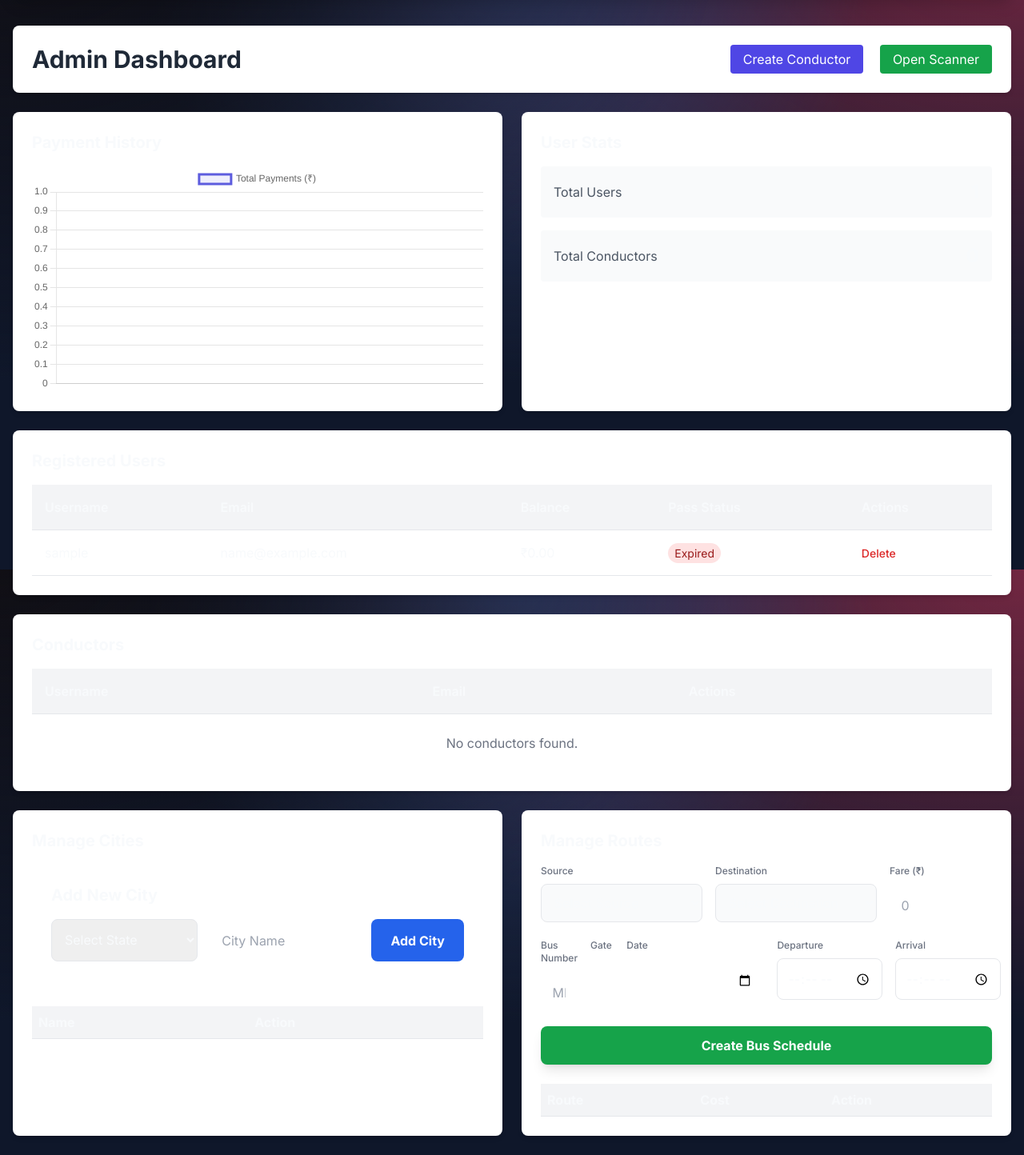
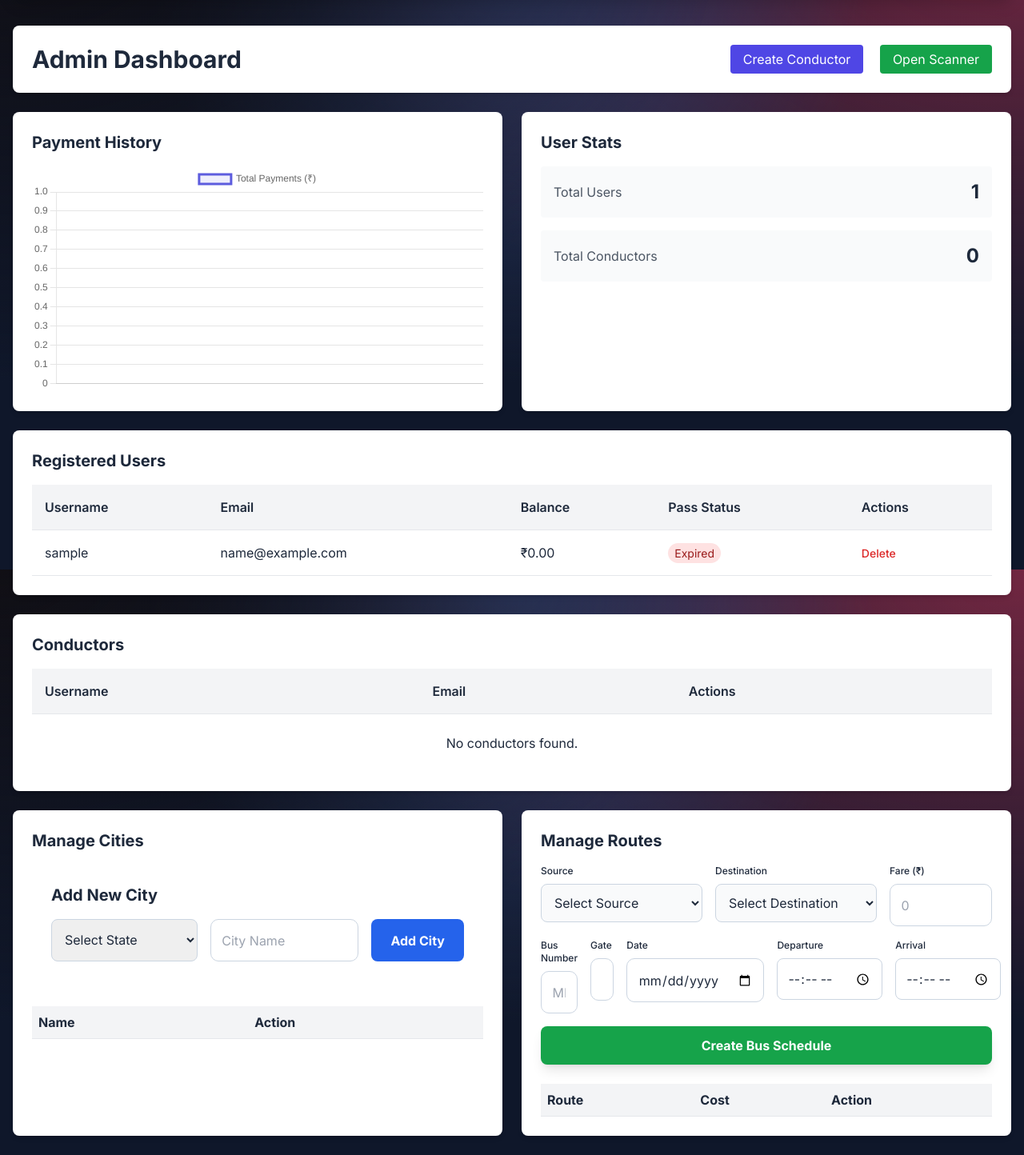
Before and after one commit to JiniyasSuthar-2001/The-Bus-Pass, a Django app: page /admin-dashboard/ in a window 1280 px wide. Shown: the part 88-1532 px from the top of the page at 80% size. Run offline with Django 5.2, Linux system fonts and the light colour scheme; the visitor is signed in with stand-in values (Sample User, id 1); data comes from the database, SQL or seed files in the repository; data that the repository does not hold is empty; some libraries are stand-ins or nearby versions.

Commit message:
UI refinements

```diff
--- a/core/templates/admin_dashboard.html
+++ b/core/templates/admin_dashboard.html
@@ -38,7 +38,7 @@
     <div class="bg-white p-6 rounded-lg shadow-md">
         <h2 class="text-xl font-bold mb-4">Registered Users</h2>
         <div class="overflow-x-auto">
-            <table class="w-full text-left border-collapse">
+            <table class="w-full text-left border-collapse text-gray-800">
                 <thead>
                     <tr class="bg-gray-100 border-b">
                         <th class="p-4 font-semibold">Username</th>
@@ -123,7 +123,7 @@
             <h3 class="text-xl font-bold mb-4">Add New City</h3>
             <form action="{% url 'add_city' %}" method="post" class="flex gap-4">
                 {% csrf_token %}
-                <select name="state" class="flex-1 p-3 border rounded-lg" required>
+                <select name="state" class="flex-1 p-3 border rounded-lg text-gray-900" required>
                     <option value="" disabled selected>Select State</option>
                     <option value="Maharashtra">Maharashtra</option>
                     <option value="Delhi">Delhi</option>
@@ -136,7 +136,8 @@
                     <option value="Punjab">Punjab</option>
                     <option value="Other">Other</option>
                 </select>
-                <input type="text" name="name" placeholder="City Name" class="flex-1 p-3 border rounded-lg" required>
+                <input type="text" name="name" placeholder="City Name"
+                    class="flex-1 p-3 border rounded-lg text-gray-900" required>
                 <button type="submit"
                     class="bg-blue-600 text-white font-bold py-3 px-6 rounded-lg hover:bg-blue-700">Add City</button>
             </form>
@@ -173,7 +174,7 @@
             {% csrf_token %}
             <div class="flex-1 min-w-[200px]">
                 <label class="text-xs text-gray-500">Source</label>
-                <select name="source" required class="w-full p-3 border rounded-lg bg-gray-50">
+                <select name="source" required class="w-full p-3 border rounded-lg bg-gray-50 text-gray-900">
                     <option value="" disabled selected>Select Source</option>
                     {% for city in cities %}
                     <option value="{{ city.id }}">{{ city.name }} ({{ city.state }})</option>
@@ -183,7 +184,7 @@
 
             <div class="flex-1 min-w-[200px]">
                 <label class="text-xs text-gray-500">Destination</label>
-                <select name="destination" required class="w-full p-3 border rounded-lg bg-gray-50">
+                <select name="destination" required class="w-full p-3 border rounded-lg bg-gray-50 text-gray-900">
                     <option value="" disabled selected>Select Destination</option>
                     {% for city in cities %}
                     <option value="{{ city.id }}">{{ city.name }} ({{ city.state }})</option>
@@ -193,30 +194,32 @@
 
             <div class="w-32">
                 <label class="text-xs text-gray-500">Fare (₹)</label>
-                <input type="number" name="cost" placeholder="0" required class="w-full p-3 border rounded-lg">
+                <input type="number" name="cost" placeholder="0" required
+                    class="w-full p-3 border rounded-lg text-gray-900">
             </div>
 
             <div class="w-full flex gap-4">
                 <div class="flex-1">
                     <label class="text-xs text-gray-500">Bus Number</label>
                     <input type="text" name="bus_number" placeholder="MH-XX-1234" required
-                        class="w-full p-3 border rounded-lg">
+                        class="w-full p-3 border rounded-lg text-gray-900">
                 </div>
                 <div class="w-24">
                     <label class="text-xs text-gray-500">Gate</label>
-                    <input type="text" name="gate" placeholder="A1" required class="w-full p-3 border rounded-lg">
+                    <input type="text" name="gate" placeholder="A1" required
+                        class="w-full p-3 border rounded-lg text-gray-900">
                 </div>
                 <div class="flex-1">
                     <label class="text-xs text-gray-500">Date</label>
-                    <input type="date" name="date" required class="w-full p-3 border rounded-lg">
+                    <input type="date" name="date" required class="w-full p-3 border rounded-lg text-gray-900">
                 </div>
                 <div class="flex-1">
                     <label class="text-xs text-gray-500">Departure</label>
-                    <input type="time" name="departure" required class="w-full p-3 border rounded-lg">
+                    <input type="time" name="departure" required class="w-full p-3 border rounded-lg text-gray-900">
                 </div>
                 <div class="flex-1">
                     <label class="text-xs text-gray-500">Arrival</label>
-                    <input type="time" name="arrival" required class="w-full p-3 border rounded-lg">
+                    <input type="time" name="arrival" required class="w-full p-3 border rounded-lg text-gray-900">
                 </div>
             </div>
 
--- a/core/templates/registration/login.html
+++ b/core/templates/registration/login.html
@@ -9,6 +9,8 @@
 
         <!-- Logo & Slogan Section -->
         <div style="margin-bottom: 2rem;">
+            <img src="{% static 'logo.png' %}" alt="Logo"
+                style="height: 80px; width: auto; margin-bottom: 1rem; display: inline-block;">
             <h1
                 style="font-size: 2.5rem; font-weight: 800; background: linear-gradient(to right, #6366f1, #ec4899); -webkit-background-clip: text; background-clip: text; -webkit-text-fill-color: transparent; margin: 0;">
                 BusPass
--- a/static/style.css
+++ b/static/style.css
@@ -21,8 +21,7 @@
 
 body {
     background-color: var(--bg-color);
-    color: var(--text-color) !important;
-    /* Force text color to override Tailwind defaults */
+    color: var(--text-color);
     font-family: var(--font-main);
     margin: 0;
     padding: 0;
@@ -68,6 +67,28 @@ body {
     transform: translateY(-4px);
     box-shadow: 0 12px 40px 0 rgba(0, 0, 0, 0.4);
     border-color: rgba(255, 255, 255, 0.2);
+}
+
+/* Fix for Tailwind white cards text color */
+.bg-white {
+    color: #1e293b !important;
+}
+
+.bg-white h1,
+.bg-white h2,
+.bg-white h3,
+.bg-white p,
+.bg-white label,
+.bg-white table,
+.bg-white th,
+.bg-white td {
+    color: #1e293b !important;
+}
+
+.bg-white select,
+.bg-white input {
+    color: #1e293b !important;
+    border-color: #cbd5e1 !important;
 }
 
 /* --- Navigation --- */
```
Also changed, not shown: core/templates/user_dashboard.html (+9 -5 lines).
